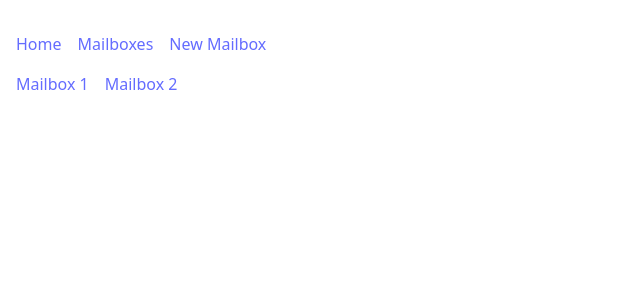
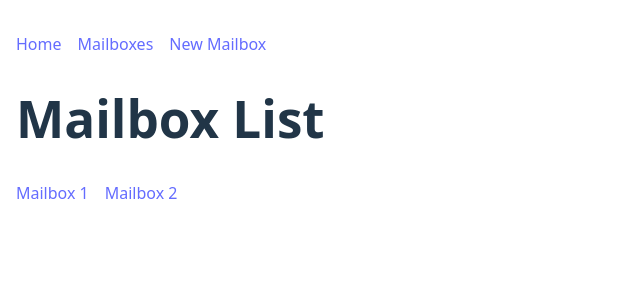
Before and after one commit to PratikshaDPai/react-router-dom-lab, a React (Vite) app: page /mailboxes in a window 1280 px wide. Shown: the top 300 px of the page, without its empty margins (0-640 px from the left). Built offline with nearby package versions, Linux system fonts and the light colour scheme.

Commit message:
Add MailboxList h1

```diff
--- a/src/components/MailboxList/MailboxList.jsx
+++ b/src/components/MailboxList/MailboxList.jsx
@@ -2,14 +2,19 @@ import { Link } from "react-router-dom";
 
 export default function MailboxList({ mailboxes }) {
   return (
+    <>
+      <h1>Mailbox List</h1>
       <nav>
         <ul>
           {mailboxes.map((mailbox) => (
             <li key={mailbox._id}>
-            <Link to={`/mailboxes/${mailbox._id}`}>Mailbox {mailbox._id}</Link>
+              <Link to={`/mailboxes/${mailbox._id}`}>
+                Mailbox {mailbox._id}
+              </Link>
             </li>
           ))}
         </ul>
       </nav>
+    </>
   );
 }
```
Lines whose indentation alone changed are shown as unchanged.
